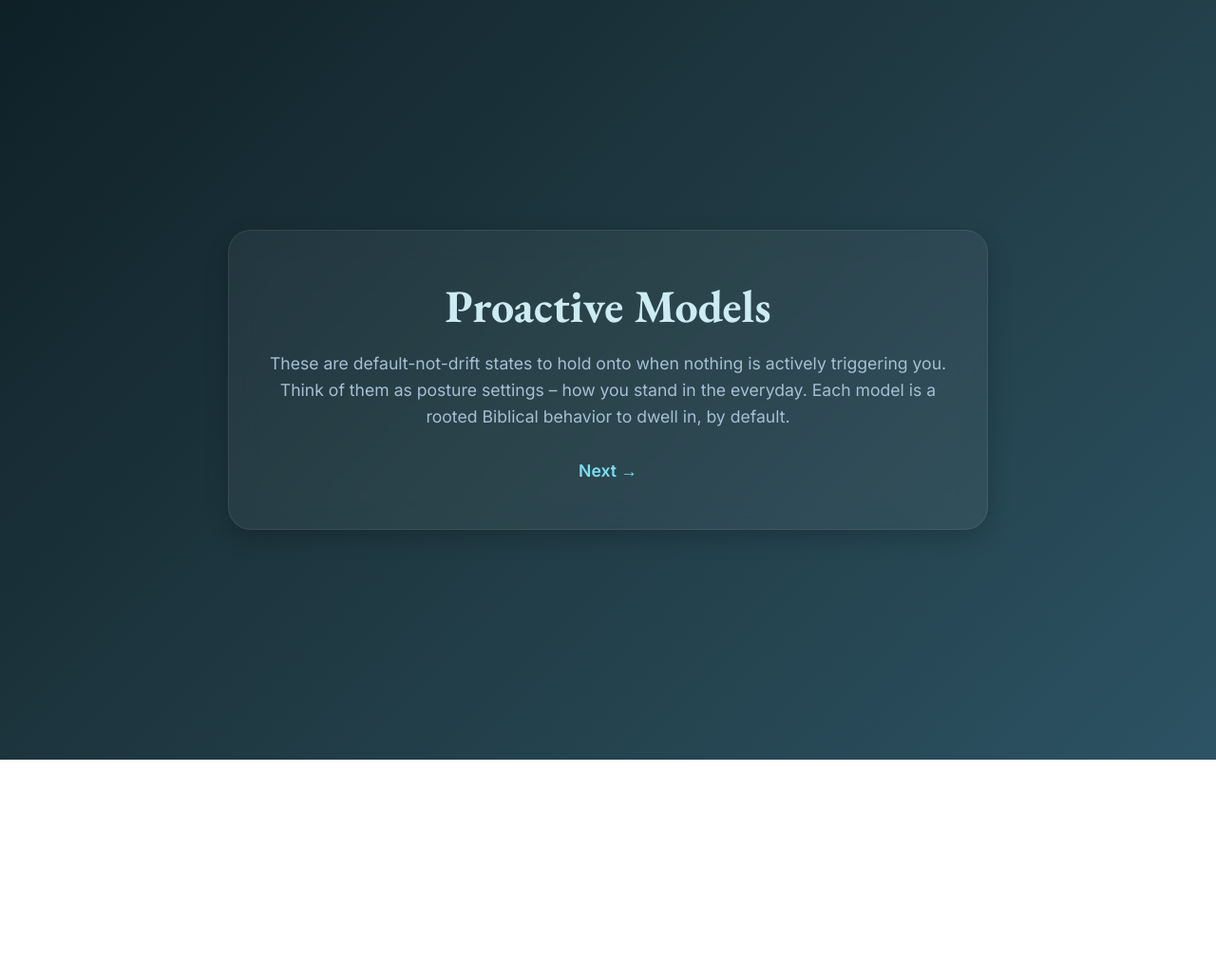
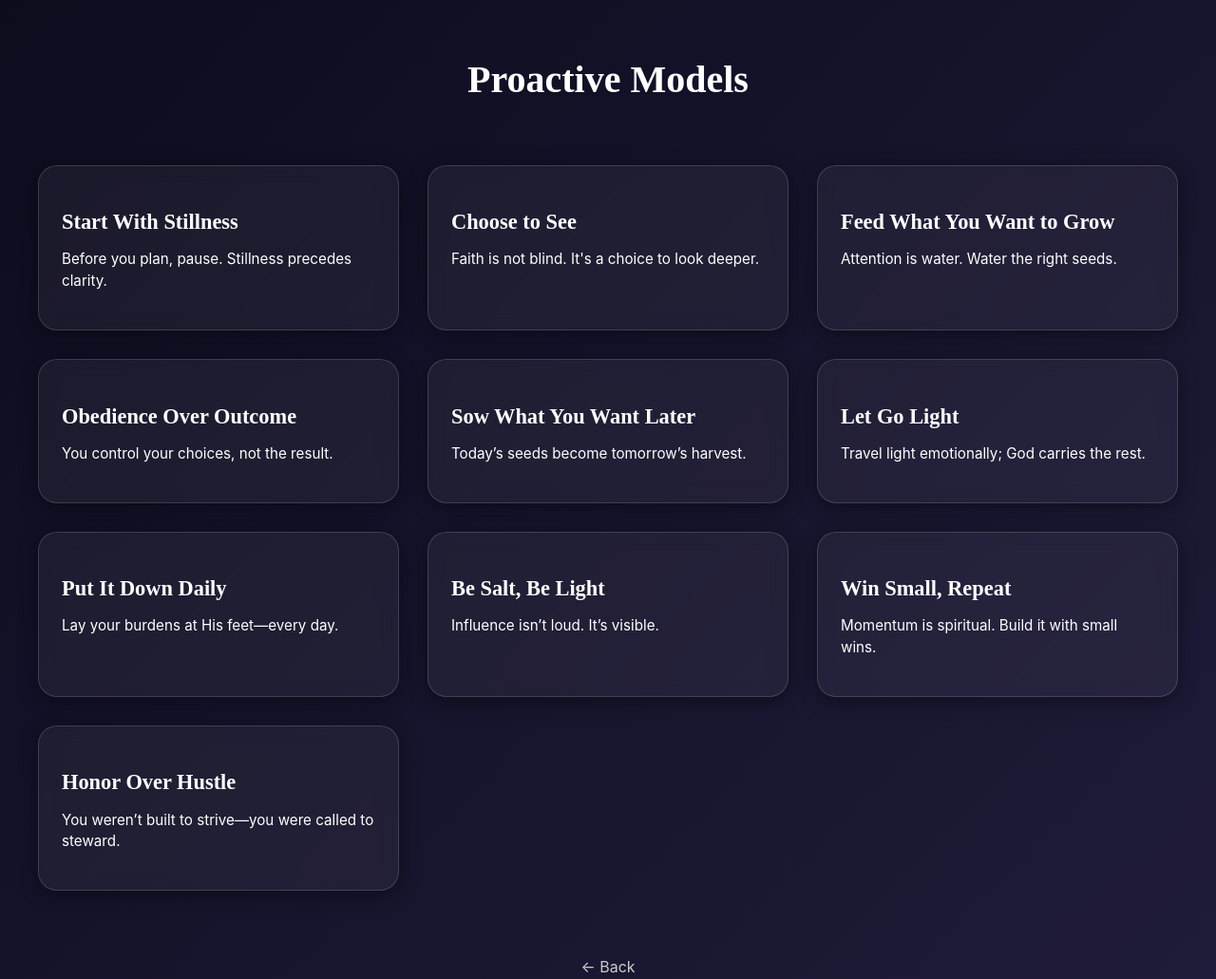
Before and after one commit to joshuamelwani/the-navigator, a plain HTML site: page proactive.html in a window 1280 px wide. Shown: the top 1031 px of the page at 95% size. Before the commit the page ends 800 px from the top, so only its background shows below. Drawn offline with nearby package versions, Linux system fonts and the light colour scheme.

Commit message:
Add files via upload

```diff
--- a/proactive.html
+++ b/proactive.html
@@ -5,69 +5,119 @@
   <meta charset="UTF-8" />
   <meta name="viewport" content="width=device-width, initial-scale=1.0"/>
   <title>Proactive Models</title>
-  <link href="https://fonts.googleapis.com/css2?family=EB+Garamond:wght@500;700&family=Inter:wght@400;600&display=swap" rel="stylesheet">
   <style>
-    :root {
-      --color-bg: linear-gradient(135deg, #0f2027, #203a43, #2c5364);
-      --color-accent: #7bdff2;
-      --color-text: #e8f0f9;
-      --glass: rgba(255, 255, 255, 0.05);
-      --glass-border: rgba(255, 255, 255, 0.08);
-      --blur: blur(14px);
+    body {
+      margin: 0;
+      padding: 0;
+      background: linear-gradient(135deg, #0d0c1d, #1f1b3a);
+      color: white;
+      font-family: 'Inter', sans-serif;
+      display: flex;
+      flex-direction: column;
+      align-items: center;
+      min-height: 100vh;
     }
-    * { margin: 0; padding: 0; box-sizing: border-box; }
-    html { scroll-behavior: smooth; }
-    body {
-      font-family: 'Inter', sans-serif;
-      background: var(--color-bg);
-      color: var(--color-text);
-      display: flex;
-      justify-content: center;
-      align-items: center;
-      text-align: center;
-      height: 100vh;
-      padding: 2rem;
+    h1 {
+      margin-top: 60px;
+      font-size: 2.5rem;
+      font-family: 'Playfair Display', serif;
+    }
+    .grid {
+      display: grid;
+      grid-template-columns: repeat(auto-fill, minmax(280px, 1fr));
+      gap: 30px;
+      padding: 40px;
+      width: 100%;
+      max-width: 1200px;
     }
     .card {
-      background: var(--glass);
-      backdrop-filter: var(--blur);
-      border: 1px solid var(--glass-border);
-      border-radius: 1.5rem;
-      padding: 3rem 2rem;
-      max-width: 800px;
-      box-shadow: 0 8px 24px rgba(0,0,0,0.2);
+      backdrop-filter: blur(10px);
+      background: rgba(255, 255, 255, 0.05);
+      border-radius: 20px;
+      border: 1px solid rgba(255, 255, 255, 0.15);
+      padding: 24px;
+      transition: 0.3s;
+      box-shadow: 0 4px 20px rgba(0,0,0,0.4);
     }
-    h1 {
-      font-family: 'EB Garamond', serif;
-      font-size: 3rem;
-      margin-bottom: 1rem;
-      color: #cdebf2;
+    .card:hover {
+      transform: translateY(-5px);
+      background: rgba(255, 255, 255, 0.08);
     }
-    p {
-      font-size: 1.1rem;
-      line-height: 1.6;
-      color: #a6bfd3;
+    .card h3 {
+      font-family: 'Playfair Display', serif;
+      font-size: 1.4rem;
+      margin-bottom: 10px;
     }
-    a {
-      display: inline-block;
-      margin-top: 2rem;
-      font-weight: bold;
-      font-size: 1.1rem;
-      color: var(--color-accent);
+    .card p {
+      font-size: 0.95rem;
+      line-height: 1.5;
+    }
+    .back {
+      margin: 30px;
       text-decoration: none;
-      border-bottom: 2px solid transparent;
-      transition: border-color 0.3s;
+      color: #ccc;
+      font-size: 1rem;
     }
-    a:hover {
-      border-color: var(--color-accent);
+    .back:hover {
+      color: white;
     }
   </style>
 </head>
 <body>
-  <div class="card">
-    <h1>Proactive Models</h1>
-    <p>These are default-not-drift states to hold onto when nothing is actively triggering you. Think of them as posture settings – how you stand in the everyday. Each model is a rooted Biblical behavior to dwell in, by default.</p>
-    <a href="reactive.html">Next →</a>
+  <h1>Proactive Models</h1>
+  <div class="grid">
+
+        <div class="card">
+            <h3>Start With Stillness</h3>
+            <p>Before you plan, pause. Stillness precedes clarity.</p>
+        </div>
+
+        <div class="card">
+            <h3>Choose to See</h3>
+            <p>Faith is not blind. It's a choice to look deeper.</p>
+        </div>
+
+        <div class="card">
+            <h3>Feed What You Want to Grow</h3>
+            <p>Attention is water. Water the right seeds.</p>
+        </div>
+
+        <div class="card">
+            <h3>Obedience Over Outcome</h3>
+            <p>You control your choices, not the result.</p>
+        </div>
+
+        <div class="card">
+            <h3>Sow What You Want Later</h3>
+            <p>Today’s seeds become tomorrow’s harvest.</p>
+        </div>
+
+        <div class="card">
+            <h3>Let Go Light</h3>
+            <p>Travel light emotionally; God carries the rest.</p>
+        </div>
+
+        <div class="card">
+            <h3>Put It Down Daily</h3>
+            <p>Lay your burdens at His feet—every day.</p>
+        </div>
+
+        <div class="card">
+            <h3>Be Salt, Be Light</h3>
+            <p>Influence isn’t loud. It’s visible.</p>
+        </div>
+
+        <div class="card">
+            <h3>Win Small, Repeat</h3>
+            <p>Momentum is spiritual. Build it with small wins.</p>
+        </div>
+
+        <div class="card">
+            <h3>Honor Over Hustle</h3>
+            <p>You weren’t built to strive—you were called to steward.</p>
+        </div>
+
   </div>
+  <a class="back" href="index.html">← Back</a>
 </body>
 </html>
```
Also changed, not shown: index.html (+53 -51 lines), lost.html (+31 -55 lines), reactive.html (+100 -50 lines), status.html (+33 -79 lines).
